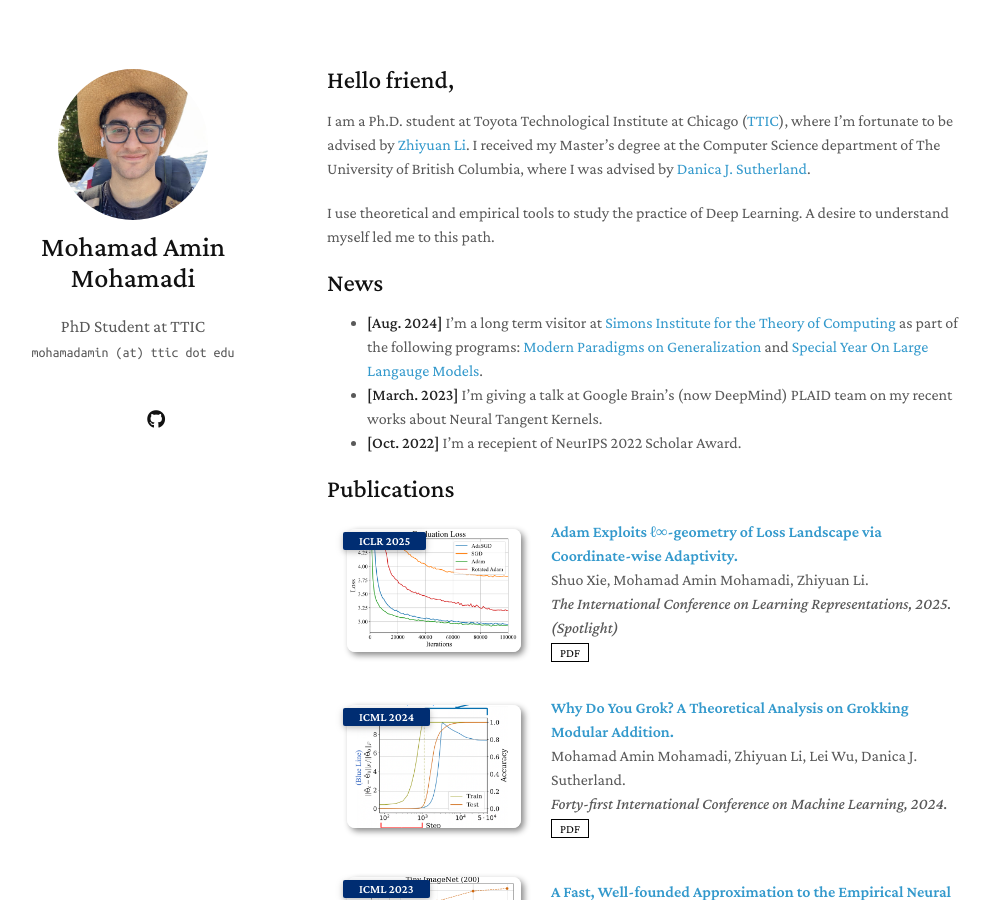
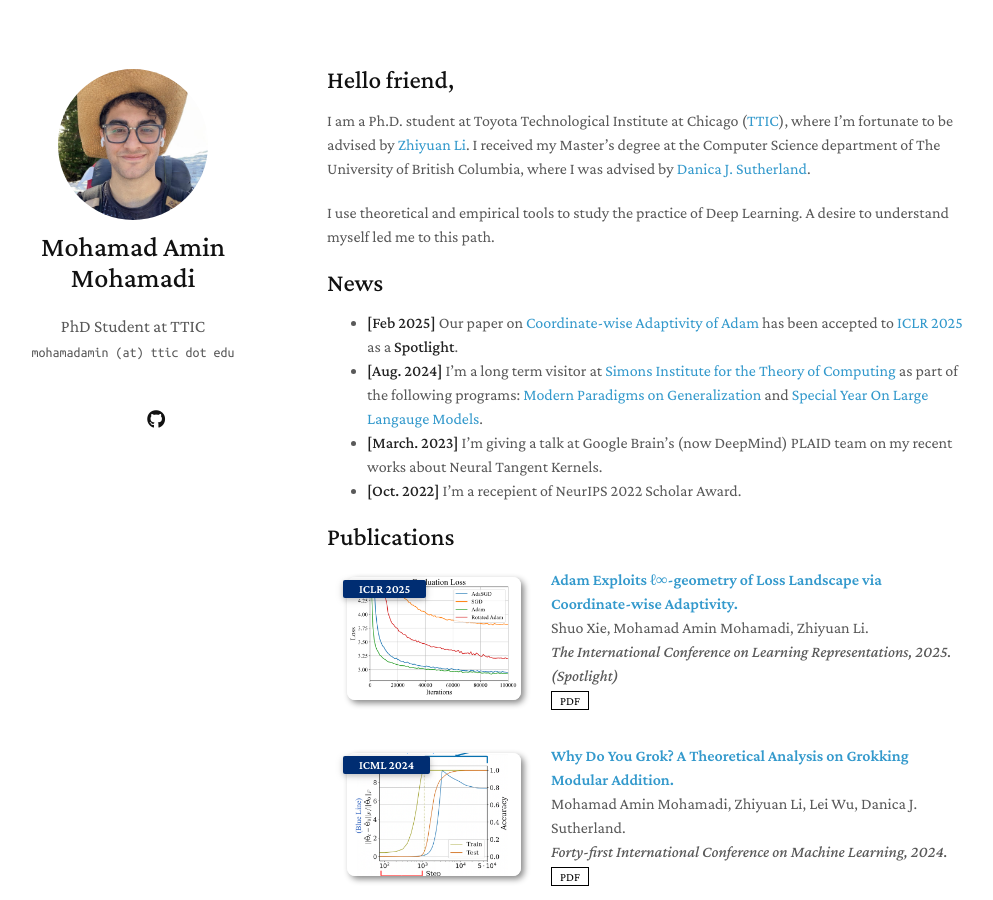
Before and after one commit to mohamad-amin/mohamad-amin.github.io, a Jekyll site: the page built from index.md, in a window 1280 px wide and 900 px high. Shown: the whole window, without its empty margins (143-1136 px from the left). Built offline with Jekyll 4.4.1, drawn with Linux system fonts in a browser that asks for light colours; a style sheet for code colours, icons or effects is not loaded; our own code applies the rules of GitHub Pages for plain Markdown files.

Commit message:
Update index.md

```diff
--- a/index.md
+++ b/index.md
@@ -10,6 +10,7 @@
 
 ## News
 
+- **[Feb 2025]** Our paper on [Coordinate-wise Adaptivity of Adam](https://arxiv.org/abs/2410.08198) has been accepted to [ICLR 2025](https://iclr.cc/) as a **Spotlight**.
 - **[Aug. 2024]** I'm a long term visitor at [Simons Institute for the Theory of Computing](https://simons.berkeley.edu/homepage) as part of the following programs: [Modern Paradigms on Generalization](https://simons.berkeley.edu/programs/modern-paradigms-generalization) and [Special Year On Large Langauge Models](https://simons.berkeley.edu/programs/special-year-large-language-models-transformers-part-1).
 - **[March. 2023]** I'm giving a talk at Google Brain's (now DeepMind) PLAID team on my recent works about Neural Tangent Kernels.
 - **[Oct. 2022]** I'm a recepient of NeurIPS 2022 Scholar Award.
```
